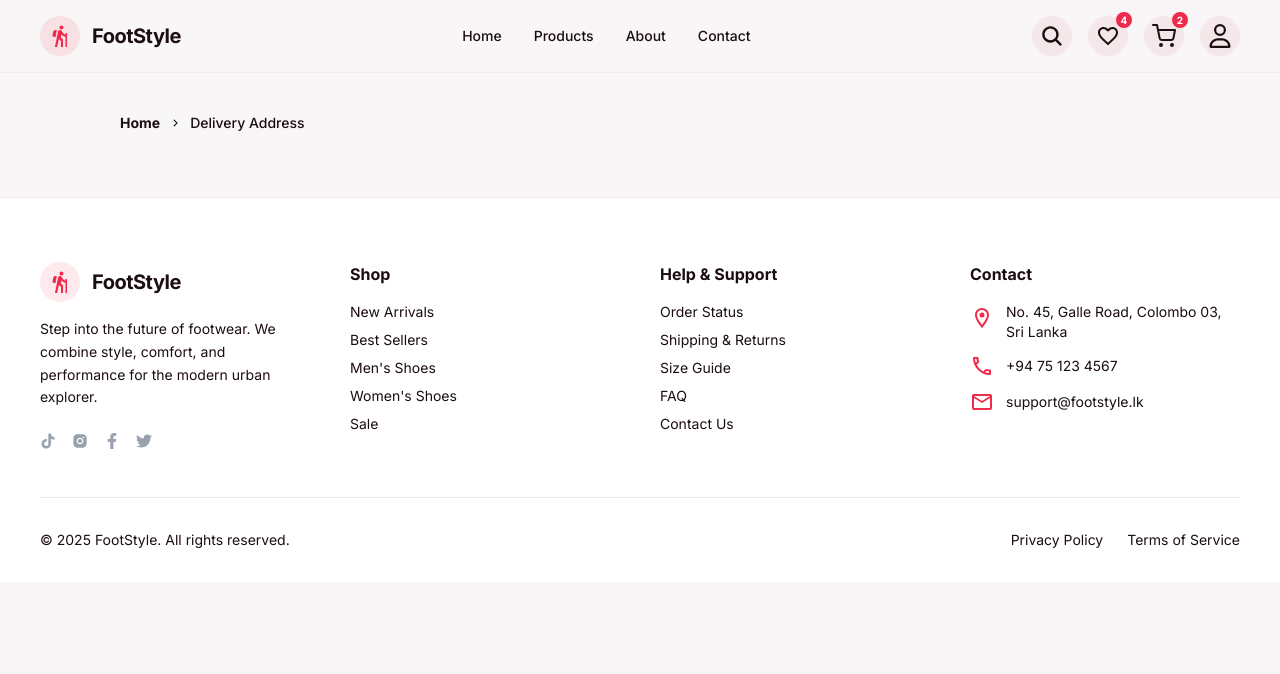
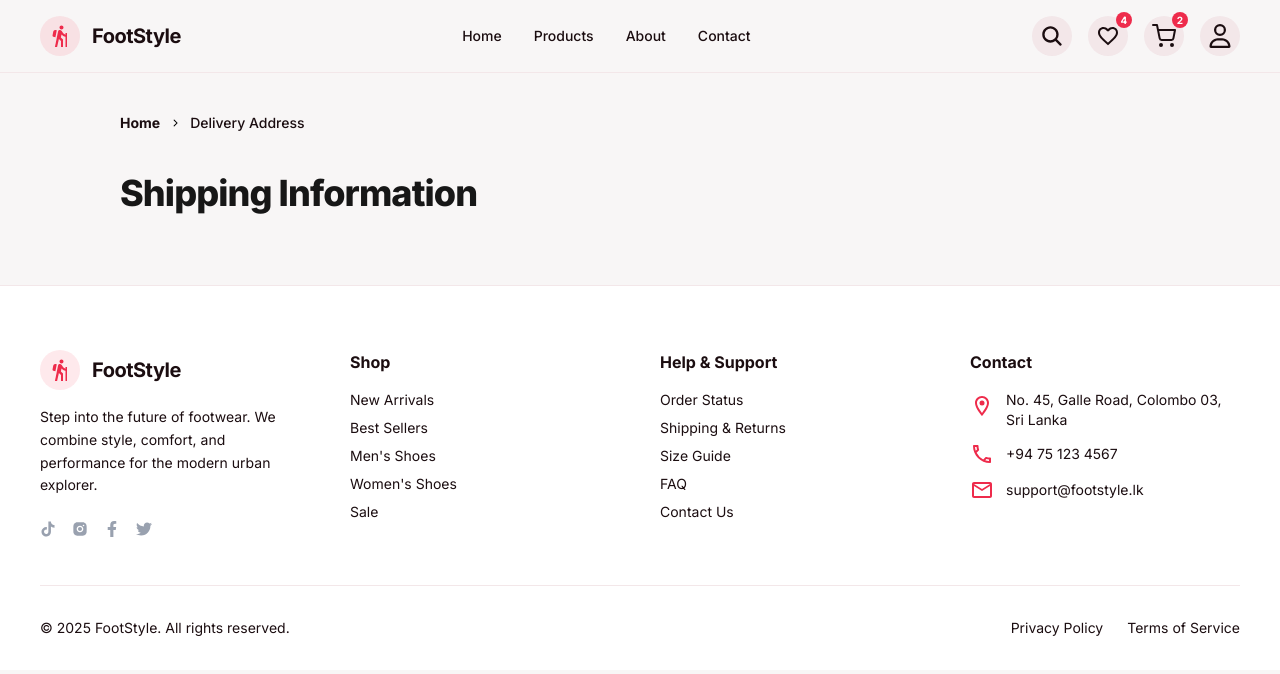
Before and after one commit to puvanakopis/FootStyle, a Next.js app in the folder frontend/: page /delivery-address in a window 1280 px wide. Shown: the top 674 px of the page. Built offline with nearby package versions, Linux system fonts and the light colour scheme.

Commit message:
Page Header in the Delivery Address Page

```diff
--- a/frontend/app/delivery-address/page.tsx
+++ b/frontend/app/delivery-address/page.tsx
@@ -1,6 +1,7 @@
 import Header from '@/components/Header';
 import Footer from '@/components/Footer';
 import Breadcrumbs from '@/components/Breadcrumbs';
+import PageHeader from '@/components/PageHeader';
 
 const breadcrumbItems = [
     { label: "Home", href: "" },
@@ -13,6 +14,7 @@ export default function DeliveryAddress() {
             <Header />
             <div className="px-30 py-6">
                 <Breadcrumbs items={breadcrumbItems} />
+                <PageHeader title="Shipping Information" />
             </div>
             <Footer />
         </main>
```
